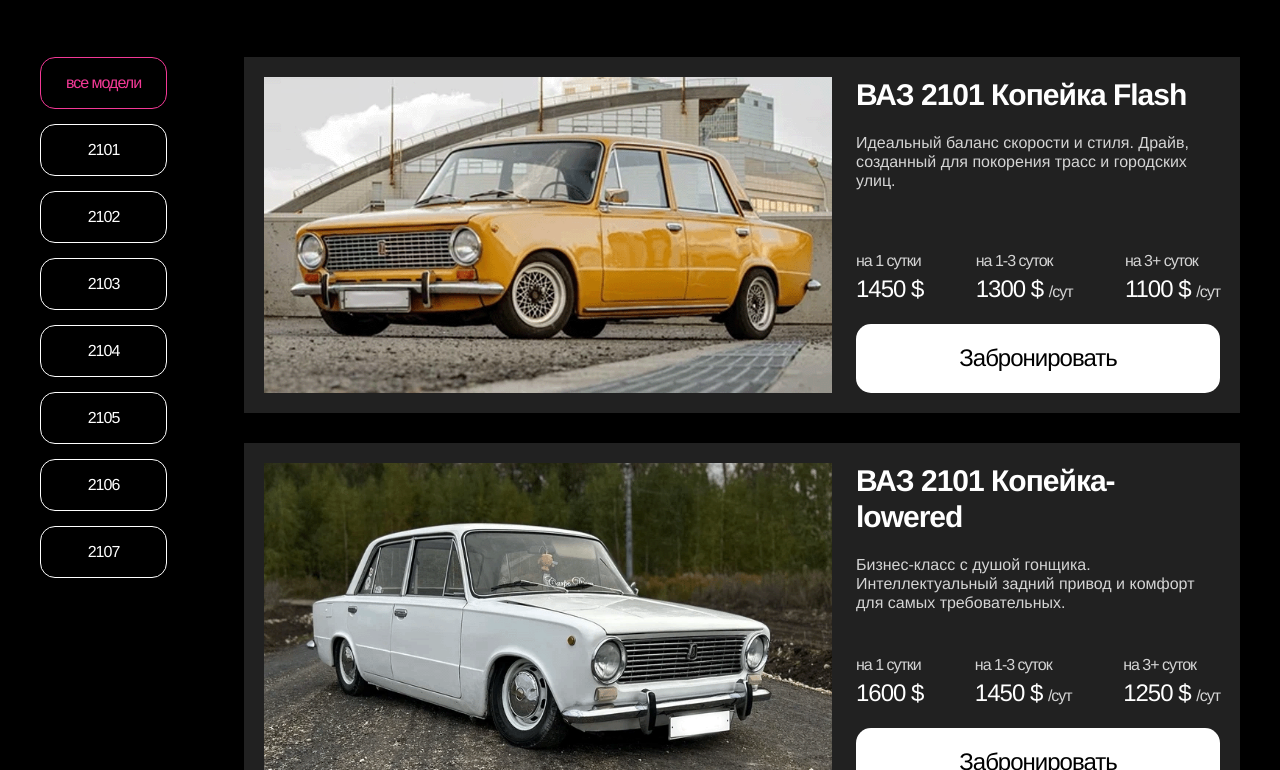
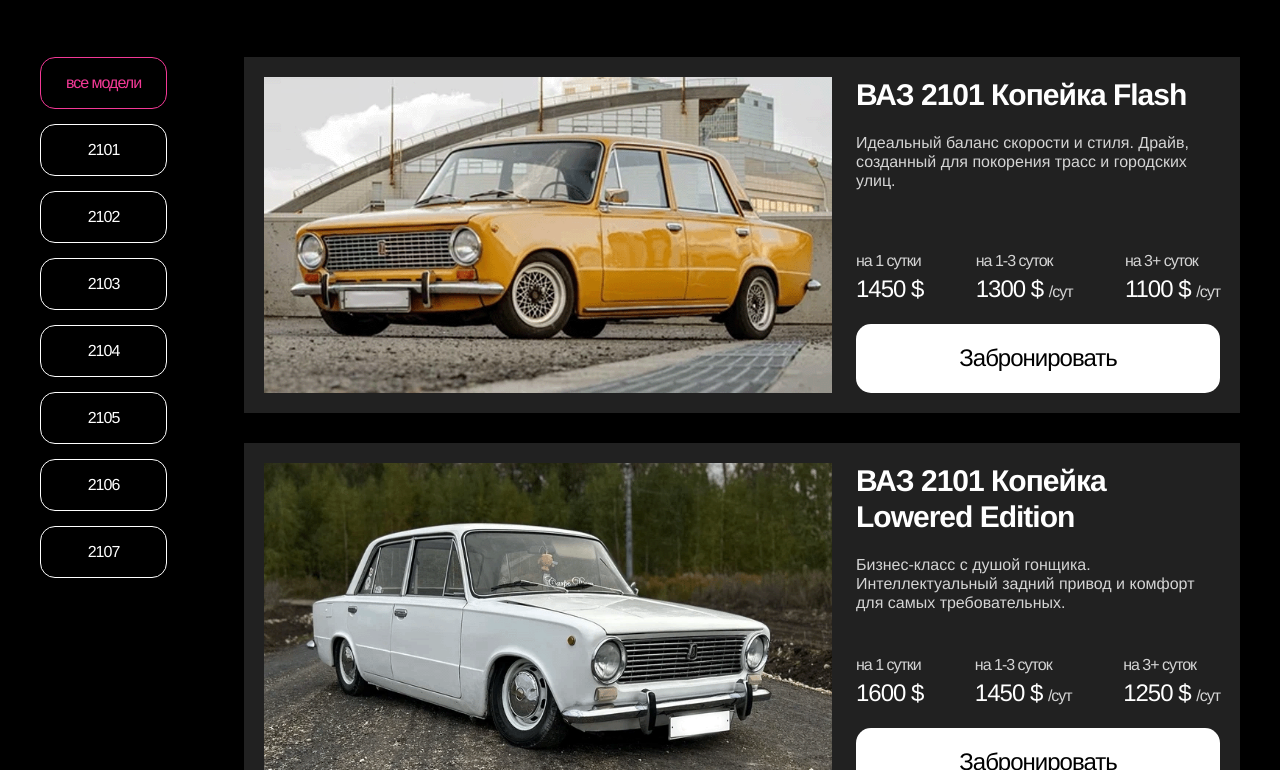
Before and after one commit to denisgrishenok/RentRetroVAZ, a website: page index.html in a window 1280 px wide. Shown: the part 1115-1885 px from the top of the page. Drawn offline with Linux system fonts and the light colour scheme.

Commit message:
add desktop version

```diff
--- a/index.html
+++ b/index.html
@@ -86,7 +86,7 @@
             <article class="car">
               <img src="/images/VAZ-2101-white-scale.png" alt="BMW M5" />
               <div class="car-details">
-                <h4>ВАЗ 2101 Копейка-lowered</h4>
+                <h4>ВАЗ 2101 Копейка Lowered Edition</h4>
                 <p>
                   Бизнес-класс с душой гонщика. Интеллектуальный задний привод и комфорт для самых требовательных.
                 </p>
```
